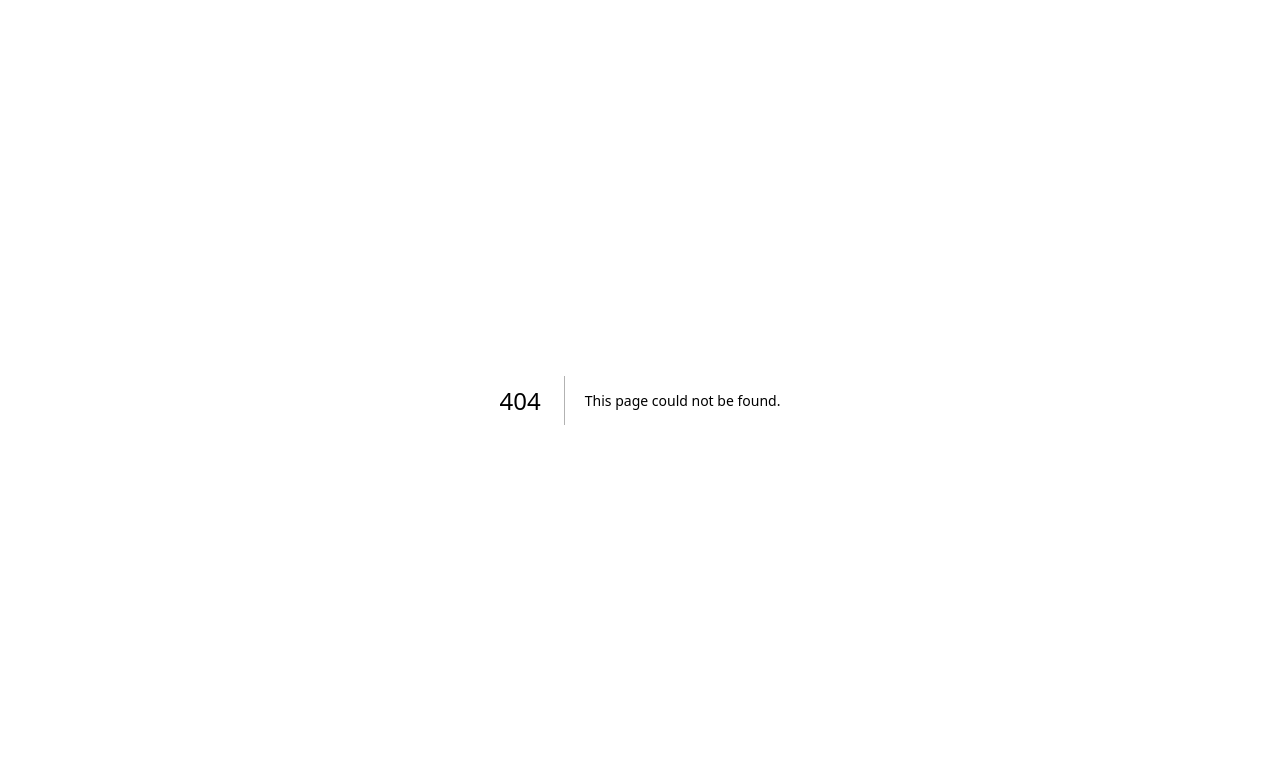
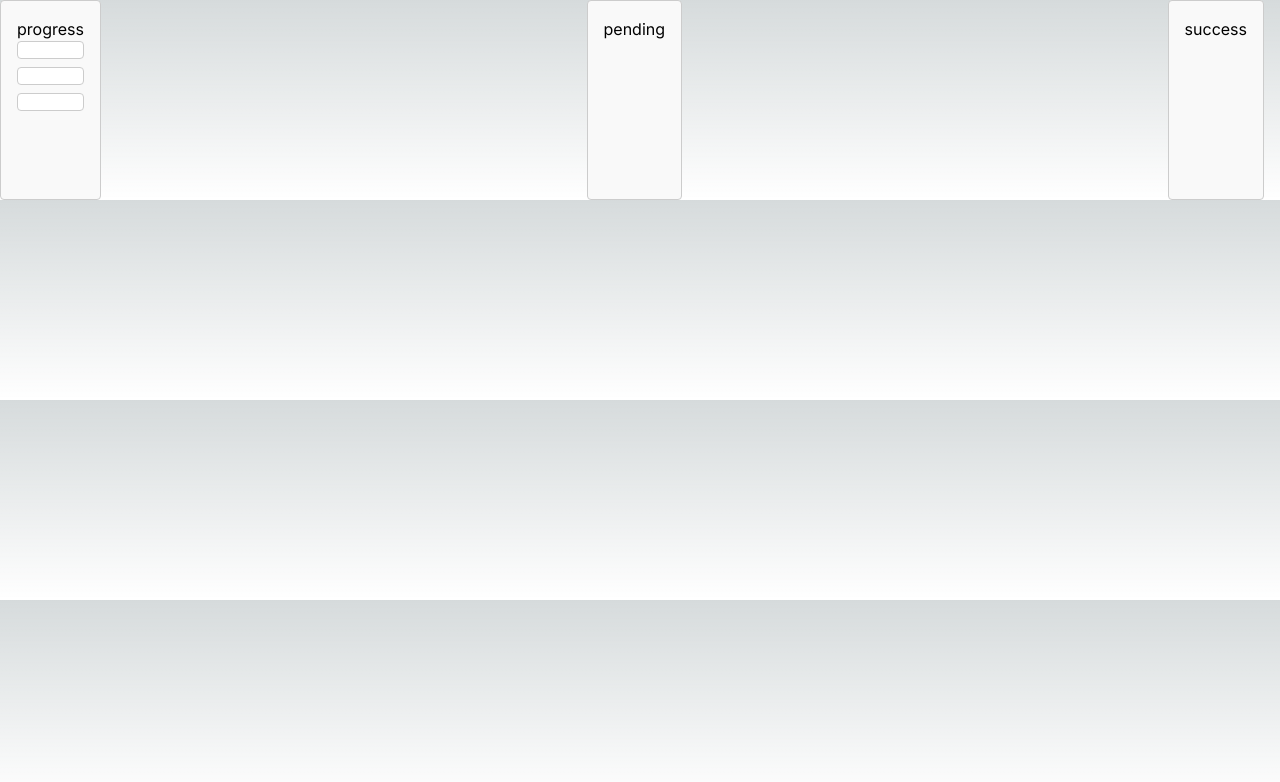
Before and after one commit to chris097/project-hub, a Next.js app: page /pages/task-card in a window 1280 px wide. Before the commit this address had no page. Shown: the top 782 px of the page. Built offline with nearby package versions, Linux system fonts and the light colour scheme.

Commit message:
working kunban

```diff
--- a/package.json
+++ b/package.json
@@ -12,6 +12,7 @@
     "dayjs": "^1.11.10",
     "next": "14.0.4",
     "react": "^18",
+    "react-beautiful-dnd": "^13.1.1",
     "react-dom": "^18",
     "react-dropzone": "^14.2.3",
     "react-icons": "^5.0.1"
@@ -19,6 +20,7 @@
   "devDependencies": {
     "@types/node": "^20",
     "@types/react": "^18",
+    "@types/react-beautiful-dnd": "^13.1.8",
     "@types/react-dom": "^18",
     "autoprefixer": "^10.0.1",
     "eslint": "^8",
--- a/src/app/page.tsx
+++ b/src/app/page.tsx
@@ -5,6 +5,7 @@ import Link from "next/link";
 import { useState } from "react";
 
 const projectTabs: IProjectTabs[]  = [
+  { id: 1, name: "Task Card", link: "/pages/task-card" },
   { id: 1, name: "Book Date", link: "/pages/book-date" },
   { id: 2, name: "Input Count", link: "/pages/input-count" },
   { id: 3, name: "Custom Calendar", link: "/pages/calendar" },
--- a/src/app/pages/book-date/page.tsx
+++ b/src/app/pages/book-date/page.tsx
@@ -89,7 +89,7 @@ const BookDate = () => {
               </label>
               <label>
                 Email:
-                <input type="email" name="emai" />
+                <input type="email" name="email" />
               </label>
               {/* Add more form fields as needed */}
               <button onClick={() => handleDeleteFormList(index)}>Delete Form</button>
--- /dev/null
+++ b/src/app/pages/task-card/Column.tsx
@@ -0,0 +1,43 @@
+import React from 'react';
+import { Droppable } from 'react-beautiful-dnd';
+import Task from './Task';
+
+interface Task {
+  id: string;
+  content: string;
+}
+
+interface ColumnProps {
+  columnId: string;
+  title: string;
+  tasks: Task[];
+}
+
+const Column: React.FC<ColumnProps> = ({ columnId, title, tasks }:any) => {
+  return (
+    <div
+      style={{
+        border: '1px solid #ccc',
+        borderRadius: '4px',
+        padding: '16px',
+        backgroundColor: '#f9f9f9',
+        marginRight: '16px',
+        minHeight: '200px',
+      }}
+    >
+      <h3>{title}</h3>
+      <Droppable droppableId={columnId}>
+        {(provided) => (
+          <div ref={provided.innerRef} {...provided.droppableProps}>
+            {tasks.map((task:any, index:any) => (
+              <Task key={task.id} task={task} index={index} />
+            ))}
+            {provided.placeholder}
+          </div>
+        )}
+      </Droppable>
+    </div>
+  );
+};
+
+export default Column;
--- /dev/null
+++ b/src/app/pages/task-card/KunbanBoard.tsx
@@ -0,0 +1,74 @@
+'use client'
+import React, { useState } from 'react';
+import { DragDropContext } from 'react-beautiful-dnd';
+import Column from './Column';
+
+const initialTasks = {
+  progress: [
+    { id: 'task-1', text: 'Task 1' },
+    { id: 'task-2', text: 'Task 2' },
+    { id: 'task-3', text: 'Task 3' },
+  ],
+  pending: [],
+  success: [],
+};
+
+const Kanban: React.FC = () => {
+  const [tasks, setTasks] = useState(initialTasks);
+
+  const onDragEnd = (result: any) => {
+    const { destination, source, draggableId } = result;
+
+    if (!destination) return;
+
+    if (
+      destination.droppableId === source.droppableId &&
+      destination.index === source.index
+    ) {
+      return;
+    }
+
+    const startColumn = tasks[source.droppableId];
+    const endColumn = tasks[destination.droppableId];
+
+    if (startColumn === endColumn) {
+      const newTaskIds = Array.from(startColumn);
+      newTaskIds.splice(source.index, 1);
+      newTaskIds.splice(destination.index, 0, draggableId);
+
+      const newColumn = { ...startColumn, taskIds: newTaskIds };
+
+      const newTasks = { ...tasks, [newColumn.id]: newColumn };
+
+      setTasks(newTasks);
+    } else {
+      const startTaskIds = Array.from(startColumn);
+      startTaskIds.splice(source.index, 1);
+      const newStartColumn = { ...startColumn, taskIds: startTaskIds };
+
+      const endTaskIds = Array.from(endColumn);
+      endTaskIds.splice(destination.index, 0, draggableId);
+      const newEndColumn = { ...endColumn, taskIds: endTaskIds };
+
+      const newTasks = {
+        ...tasks,
+        [startColumn.id]: newStartColumn,
+        [endColumn.id]: newEndColumn,
+      };
+
+      setTasks(newTasks);
+    }
+  };
+
+  return (
+    <DragDropContext onDragEnd={onDragEnd}>
+      <div style={{ display: 'flex', justifyContent: 'space-between' }}>
+        <Column title="progress" tasks={tasks.progress} />
+        <Column title="pending" tasks={tasks.pending} />
+        <Column title="success" tasks={tasks.success} />
+      </div>
+    </DragDropContext>
+  );
+};
+
+export default Kanban;
--- /dev/null
+++ b/src/app/pages/task-card/Task.tsx
@@ -0,0 +1,36 @@
+import React from 'react';
+import { Draggable } from 'react-beautiful-dnd';
+
+interface TaskProps {
+  task: {
+    id: string;
+    content: string;
+  };
+  index: number;
+}
+
+const Task: React.FC<TaskProps> = ({ task, index }:any) => {
+  return (
+    <Draggable draggableId={task.id} index={index}>
+      {(provided) => (
+        <div
+          {...provided.draggableProps}
+          {...provided.dragHandleProps}
+          ref={provided.innerRef}
+          style={{
+            ...provided.draggableProps.style,
+            border: '1px solid #ccc',
+            borderRadius: '4px',
+            padding: '8px',
+            marginBottom: '8px',
+            backgroundColor: '#fff',
+          }}
+        >
+          {task.content}
+        </div>
+      )}
+    </Draggable>
+  );
+};
+
+export default Task;
--- /dev/null
+++ b/src/app/pages/task-card/page.tsx
@@ -0,0 +1,10 @@
+import React from 'react'
+import KunbanBoard from './KunbanBoard';
+
+const Task = () => {
+    return (
+        <KunbanBoard />
+    );
+};
+
+export default Task;
--- a/tsconfig.json
+++ b/tsconfig.json
@@ -22,6 +22,6 @@
       "@/*": ["./src/*"]
     }
   },
-  "include": ["next-env.d.ts", "**/*.ts", "**/*.tsx", ".next/types/**/*.ts"],
+  "include": ["next-env.d.ts", "**/*.ts", "**/*.tsx", ".next/types/**/*.ts", ".next/types/app/pages/task-card/page.tsx"],
   "exclude": ["node_modules"]
 }
```
Also changed, not shown: src/dummy/index.tsx (added, +16 -0 lines), 1 other file (tests, documents, lock files or other folders).
